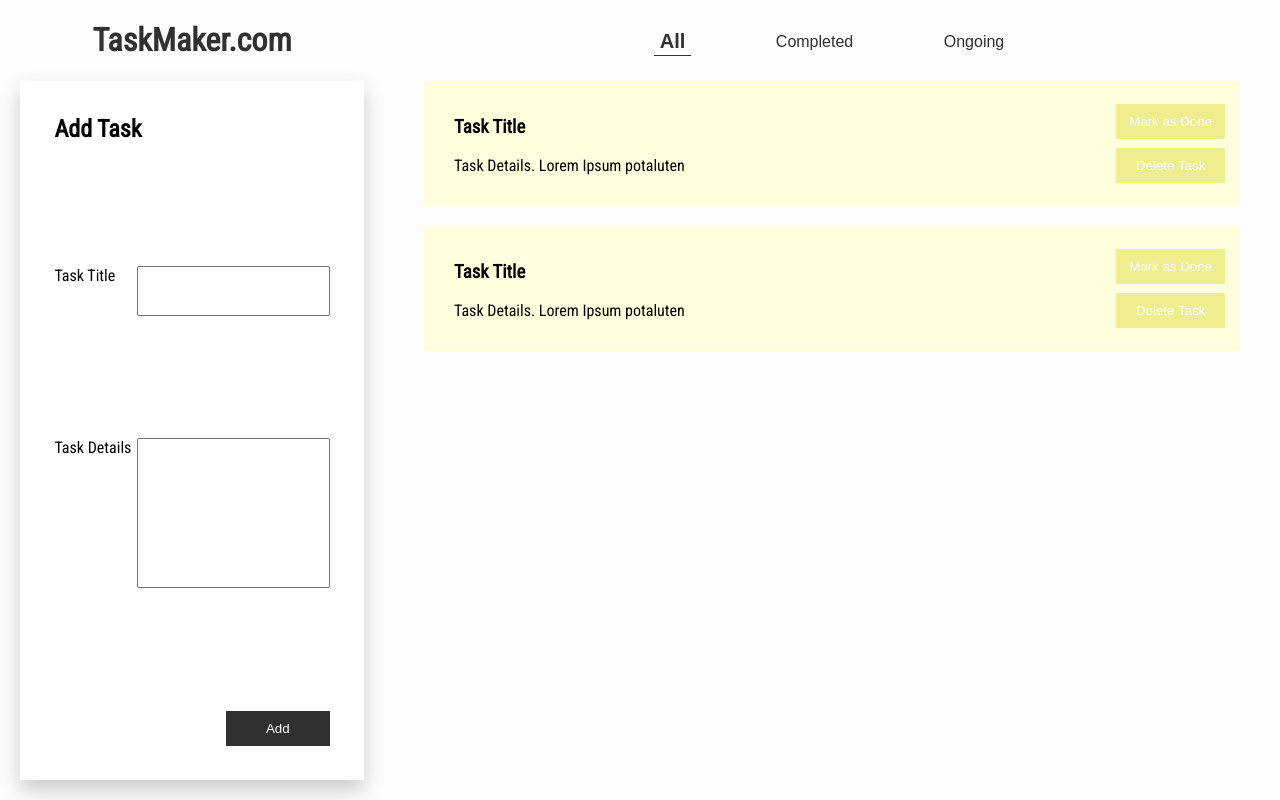
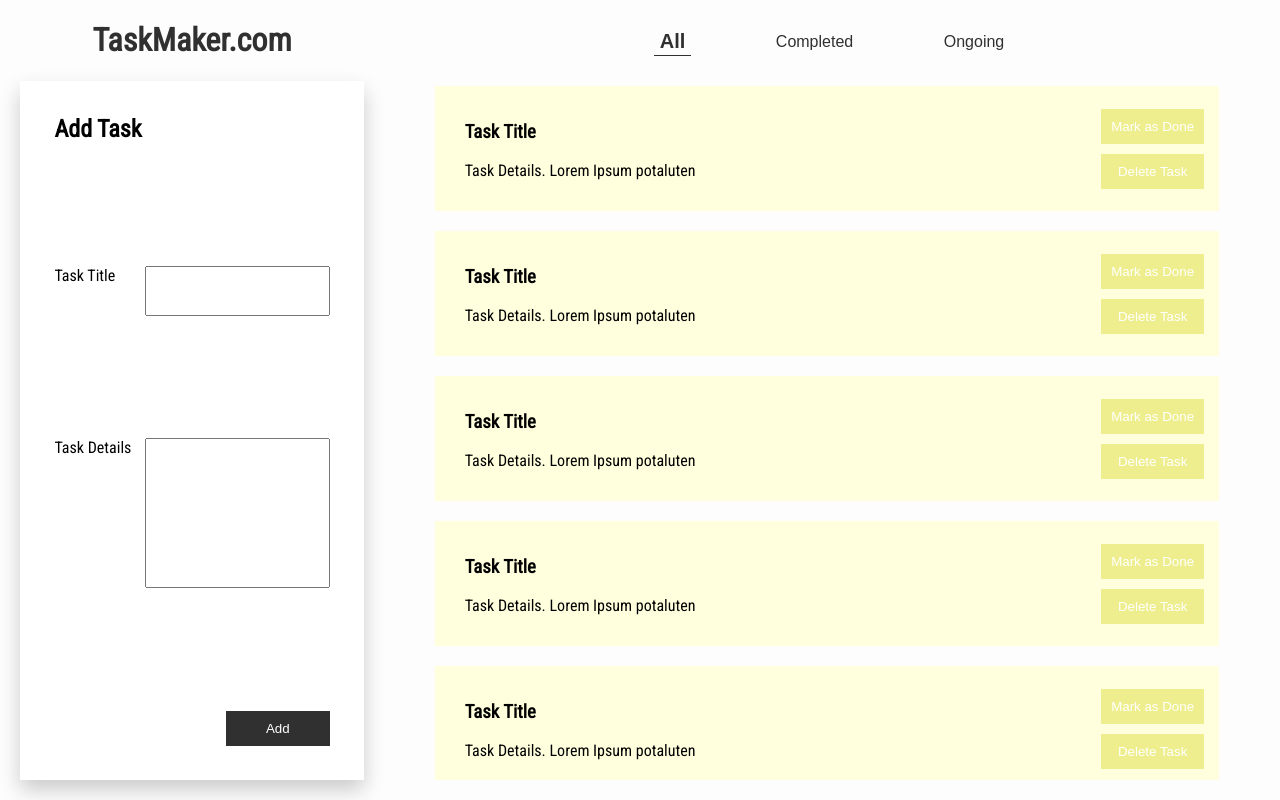
Before and after one commit to louel-dotty/react-redux-training, a React (Create React App) app: page / in a window 1280 px wide. Built offline with nearby package versions, Linux system fonts and the light colour scheme.

Commit message:
[create] finished UI components

```diff
--- a/src/containers/MainContainer.js
+++ b/src/containers/MainContainer.js
@@ -23,6 +23,22 @@ export default function MainContainer(){
             title: "Task Title",
             content: "Task Details. Lorem Ipsum potaluten"
         },
+        {
+            title: "Task Title",
+            content: "Task Details. Lorem Ipsum potaluten"
+        },
+        {
+            title: "Task Title",
+            content: "Task Details. Lorem Ipsum potaluten"
+        },
+        {
+            title: "Task Title",
+            content: "Task Details. Lorem Ipsum potaluten"
+        },
+        {
+            title: "Task Title",
+            content: "Task Details. Lorem Ipsum potaluten"
+        },
     ]
 
     return (
--- a/src/index.css
+++ b/src/index.css
@@ -32,16 +32,23 @@ h1{
   flex-direction: row;
   justify-content: center;
   align-items: center;
-  width: 100%;
-  height: 100%;
+  width: 95%;
+  height: 30%;
   margin-bottom: 20px;
   background-color: #ffffdd;
+  transition: 0.3s;
+}
+
+.flex-row-item:hover{
+  box-shadow: 0 5px 10px rgba(0,0,0,0.2);
+  height: 35%;
+  width: 100%;
 }
 
 .flex-column{
   display: flex;
   flex-direction: column;
-  justify-content: flex-start;
+  justify-content: space-evenly;
   align-items: center;
   height: 100%;
   width: 30%;
@@ -63,6 +70,7 @@ h1{
   justify-content: space-evenly;
   align-items: center;
   width: 60%;
+  margin-bottom: 20px;
 }
 
 .addTaskContainer, .mainContainer{
@@ -74,6 +82,9 @@ h1{
 .addTaskContainer{
   padding: 20px;
   padding-top: 0px;
+  display: flex;
+  flex-direction: column;
+  justify-content: flex-start;
 }
 
 .formCard{
@@ -85,9 +96,11 @@ h1{
   flex-direction: column;
   justify-content: space-between;
   align-items: flex-end;
-  box-shadow: 0 10px 20px rgba(0,0,0,0.2);
   background-color:  #ffffff;
   box-sizing: border-box;
+  transition: 0.5s;
+  box-shadow: 0 10px 20px rgba(0,0,0,0.2);
+  text-align: left;
 }
 
 .formCard h2{
@@ -106,7 +119,7 @@ label{
 
 input.field{
   height:50px;
-  width: 70%;
+  width: 67%;
   box-sizing: border-box;
   padding: 5%;
 }
@@ -114,7 +127,7 @@ input.field{
 textarea{
   resize: none;
   height: 150px;
-  width: 70%;
+  width: 67%;
   font-family: sans-serif;
   box-sizing: border-box;
   padding: 5%;
@@ -127,7 +140,7 @@ textarea{
   background-color: #303030;
   color: #ffffff;
   cursor: pointer;
-  transition: 0.5s;
+  transition: 0.3s;
 }
 
 .confirm:hover{
@@ -147,7 +160,7 @@ textarea{
 }
 
 .delete:hover{
-  box-shadow: 0px 2px 5px rgba(0,0,0,0.3);
+  /* box-shadow: 0px 2px 5px rgba(0,0,0,0.3); */
   background-color: #ff6600;
 }
 
@@ -161,10 +174,11 @@ textarea{
   padding: 10px;
   box-sizing: border-box;
   width:100%;
+  margin-bottom: 10px;
 }
 
 .mark:hover{
-  box-shadow: 0px 2px 5px rgba(0,0,0,0.3);
+  /* box-shadow: 0px 2px 5px rgba(0,0,0,0.3); */
   background-color: #00ee66;
 }
 
@@ -190,13 +204,15 @@ textarea{
 }
 
 .toDoItems{
+  height: 100%;
   width:100%;
   display: flex;
   flex-direction: column;
   align-items: center;
-  justify-content: space-evenly;
+  justify-content: flex-start;
   box-sizing: border-box;
-  padding: 25px 20px;
+  padding: 10px 20px 10px 10px;
+  overflow: auto;
 }
 
 .item{
@@ -215,7 +231,7 @@ textarea{
   display: flex;
   flex-direction: column;
   align-items: flex-start;
-  justify-content: space-evenly;
+  justify-content: center;
   box-sizing: border-box;
   padding: 15px 15px;
 }
```
